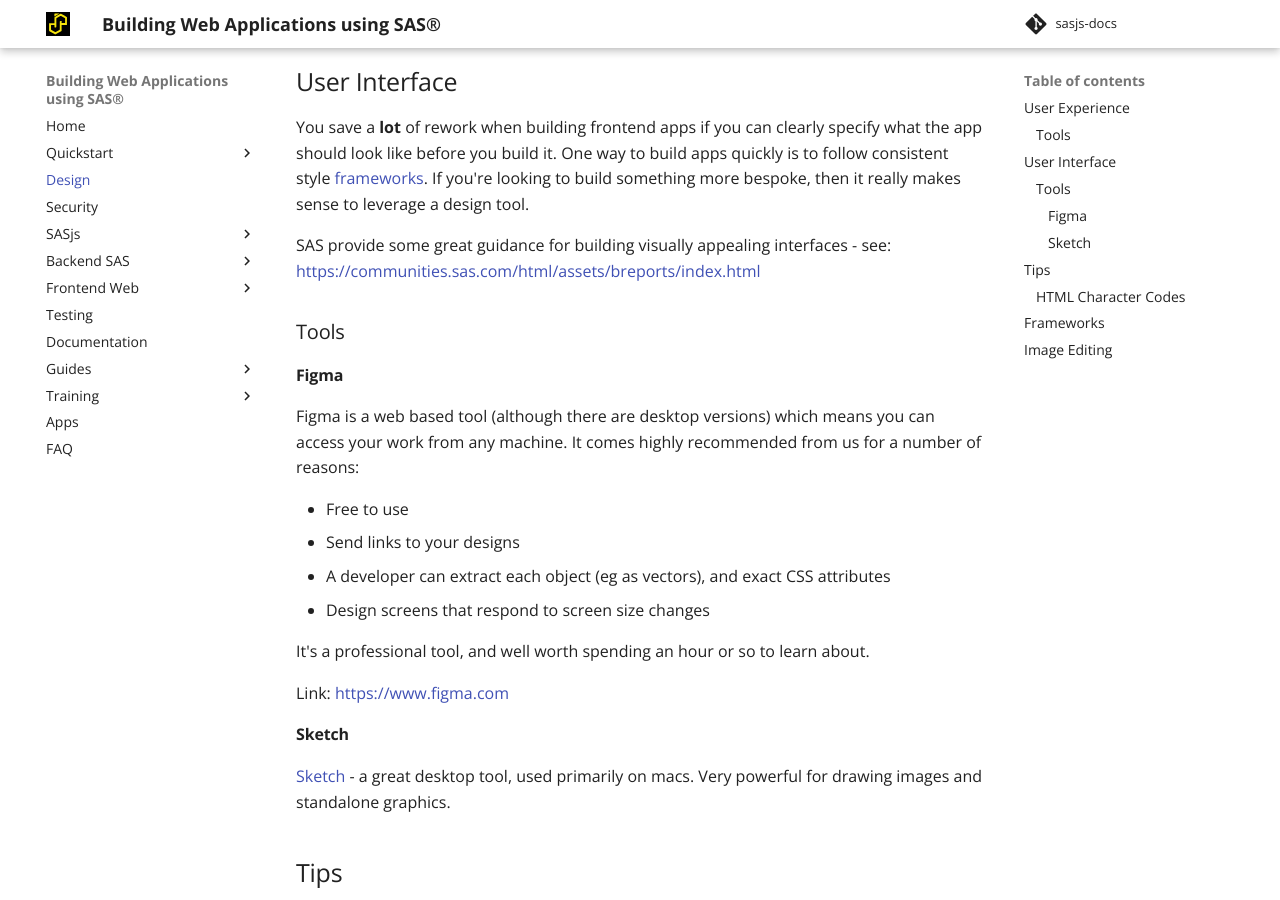
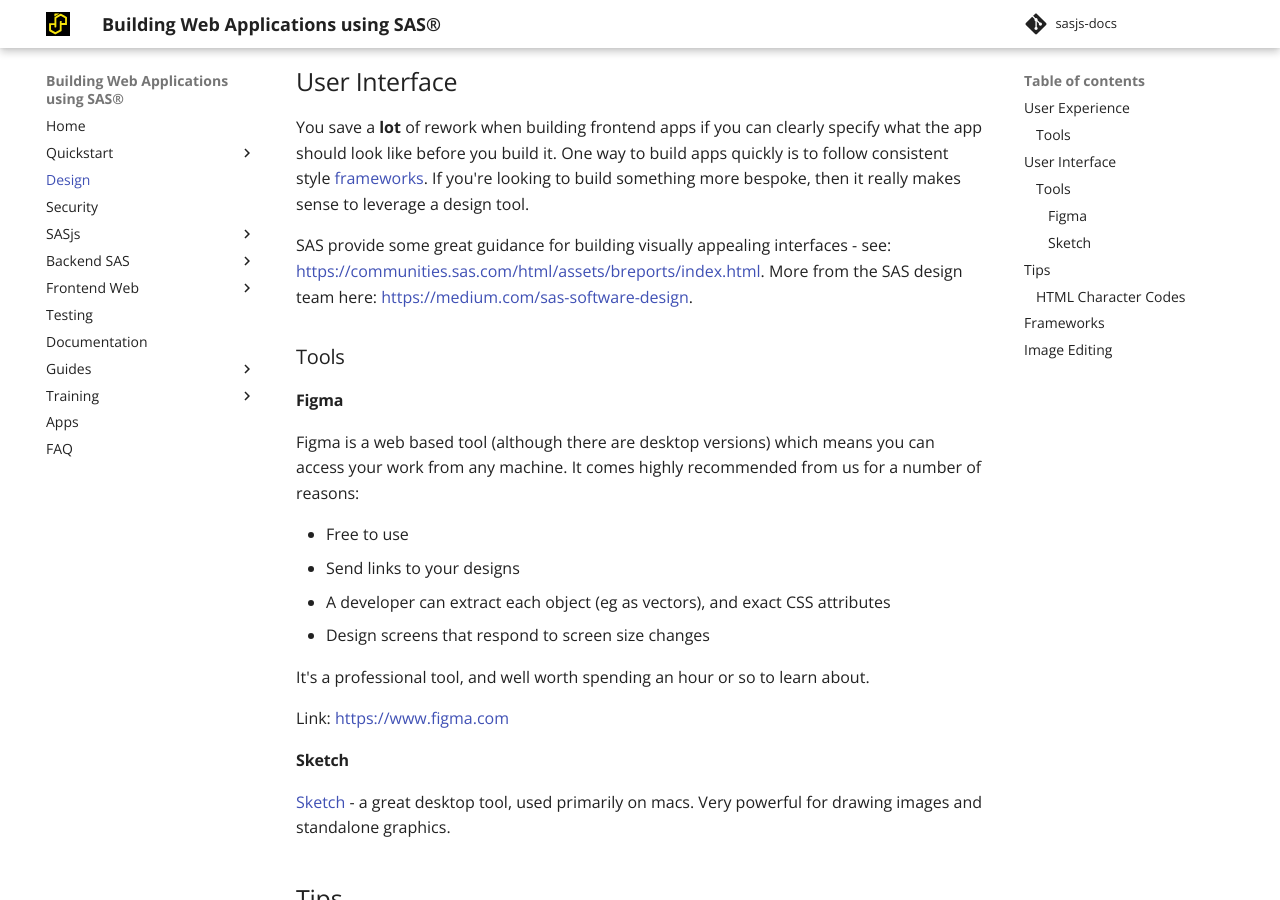
Before and after one commit to sasjs/sasjs.io, an MkDocs documentation site: the page built from docs/design.md, in a window 1280 px wide and 900 px high, scrolled down 587 px. Built offline with MkDocs 1.6.1 and Material for MkDocs 9.7.7, drawn with Linux system fonts in a browser that asks for light colours.

Commit message:
design link

```diff
--- a/docs/design.md
+++ b/docs/design.md
@@ -16,7 +16,7 @@
 ## User Interface
 You save a **lot** of rework when building frontend apps if you can clearly specify what the app should look like before you build it.  One way to build apps quickly is to follow consistent style [frameworks](##frameworks).  If you're looking to build something more bespoke, then it really makes sense to leverage a design tool.
 
-SAS provide some great guidance for building visually appealing interfaces - see: [https://communities.sas.com/html/assets/breports/index.html](https://communities.sas.com/html/assets/breports/index.html)
+SAS provide some great guidance for building visually appealing interfaces - see: [https://communities.sas.com/html/assets/breports/index.html](https://communities.sas.com/html/assets/breports/index.html). More from the SAS design team here: [https://medium.com/sas-software-design](https://medium.com/sas-software-design).
 
 ### Tools
 
```
